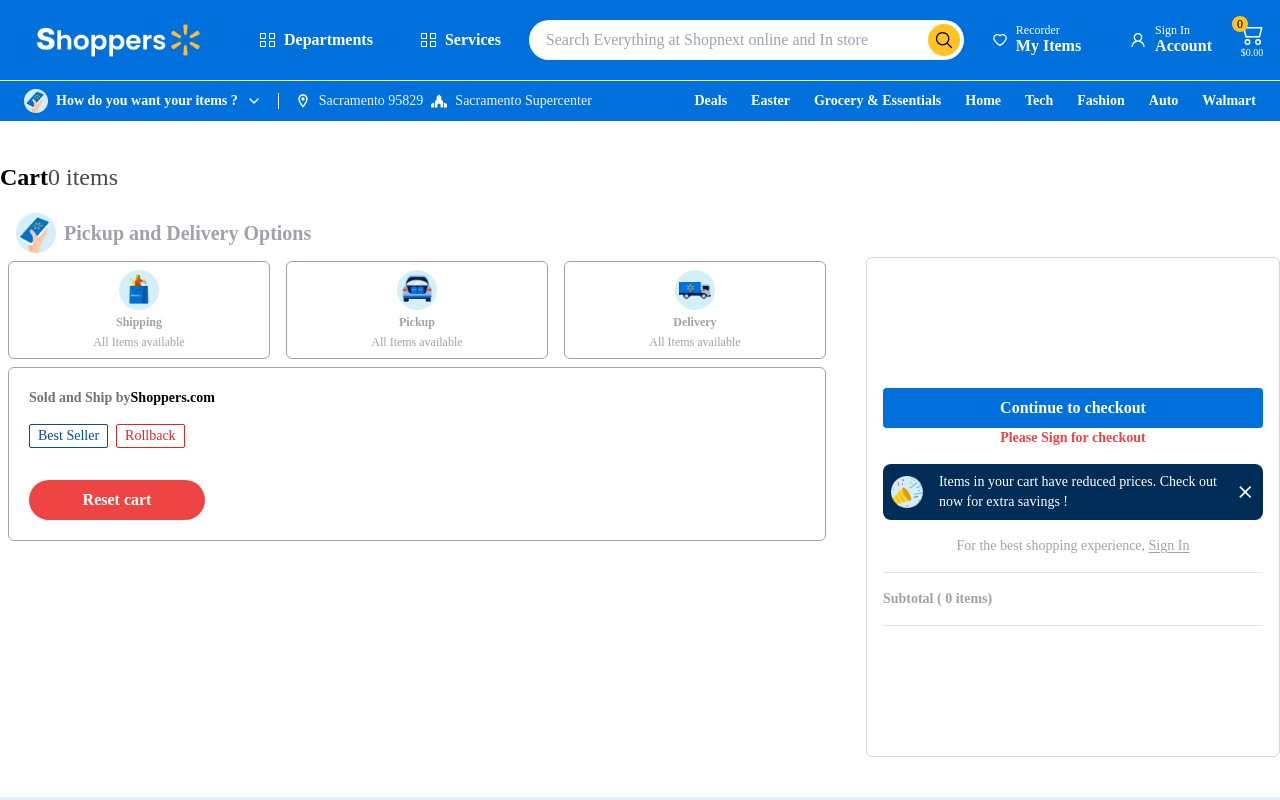
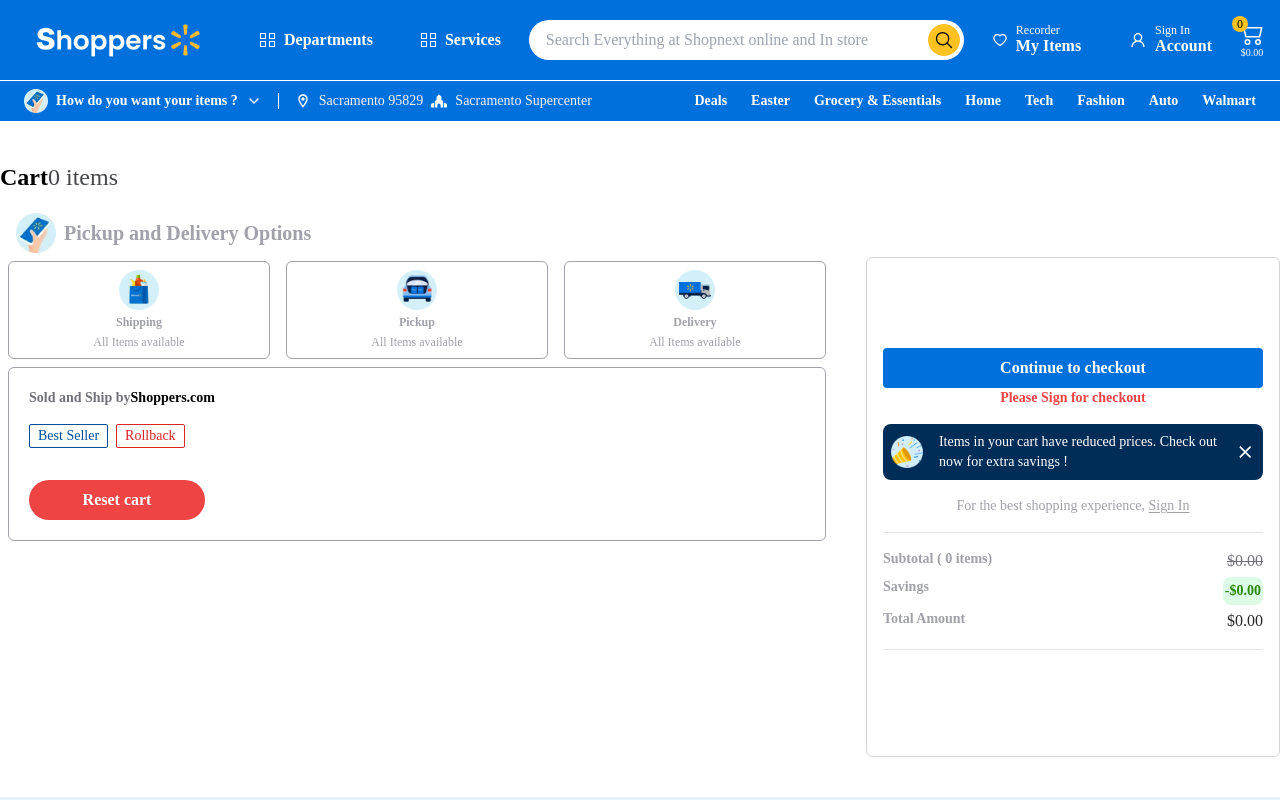
Before and after one commit to tognia/shopnext, a Next.js app: page /cart in a window 1280 px wide. Shown: the top 800 px of the page. Built offline with nearby package versions, Linux system fonts and the light colour scheme.

Commit message:
Add Some Improvments

```diff
--- a/components/CartPage.tsx
+++ b/components/CartPage.tsx
@@ -21,9 +21,26 @@
   const dispatch = useDispatch();
   const productData = useSelector((state: any) => state.shopper.productData);
   const [warningMsg, setWarningMsg] = useState(false);
+  const [totalOldPrice, setTotalOldPrice] = useState(0);
+  const [totalSavings, setTotalSavings] = useState(0);
+  const [totalAmt, setTotalAmt] = useState(0);
+
   useEffect(() => {
     setWarningMsg(true);
-  },[]);
+    let oldPrice = 0;
+    let savings = 0;
+    let amt = 0;
+    productData.map((item: StoreProduct) => {
+      oldPrice += item.oldPrice * item.quantity;
+      savings += (item.oldPrice - item.price)* item.quantity;
+      amt += item.price * item.quantity;
+      return;
+    });
+    setTotalOldPrice(oldPrice);
+    setTotalSavings(savings);
+    setTotalAmt(amt);
+  },[productData]);
+
   return (
     <div className="w-full py-10 bg-white">
       <div className="w-full flex gap-10">
@@ -228,9 +245,29 @@
                     ( {productData.length} items)
                       </span>
                 </p>
+                <p className = "line-through text-zinc-500 text-base">
+                    <FormatePrice amount={totalOldPrice} />
+                </p>
+              </div>
+              <div className="text-sm flex justify-between">
+                <p className="font-semibold">Savings</p>
+                <p className="text-[#2a8703] font-bold bg-green-100 py-1 px-[2px] rounded-lg flex">
+                    - <FormatePrice amount={totalSavings} />
+                </p>
+              </div>
+              <div className="text-sm flex justify-between">
+                <p className="font-semibold">Total Amount</p>
+                <p className="text-zinc-800 font-normal text-base">
+                    <FormatePrice amount={totalAmt} />
+                </p>
               </div>
             </div>
           </div>
+
+          <div>
+
+          </div>
+
         </div>
       </div>
     </div>
```
